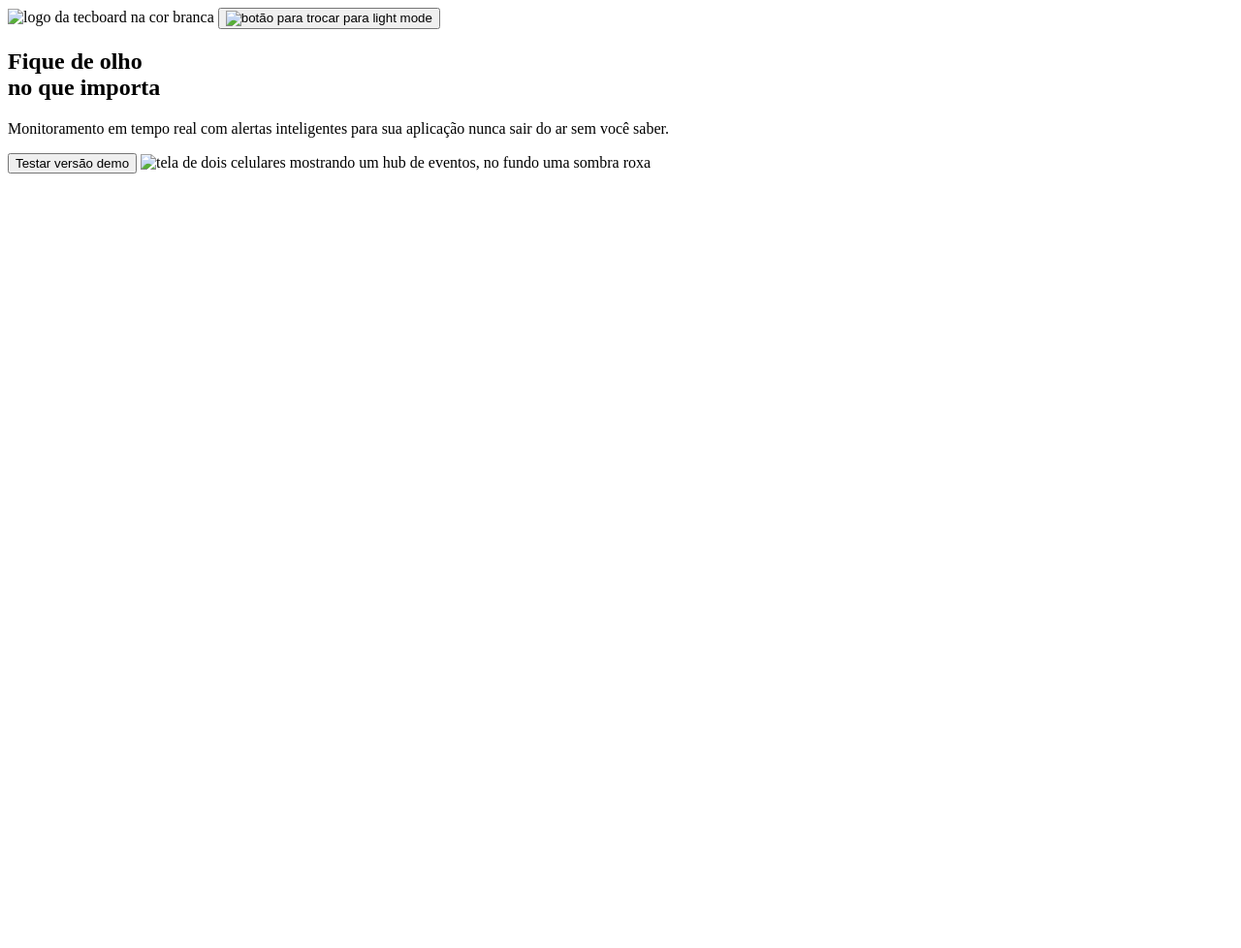
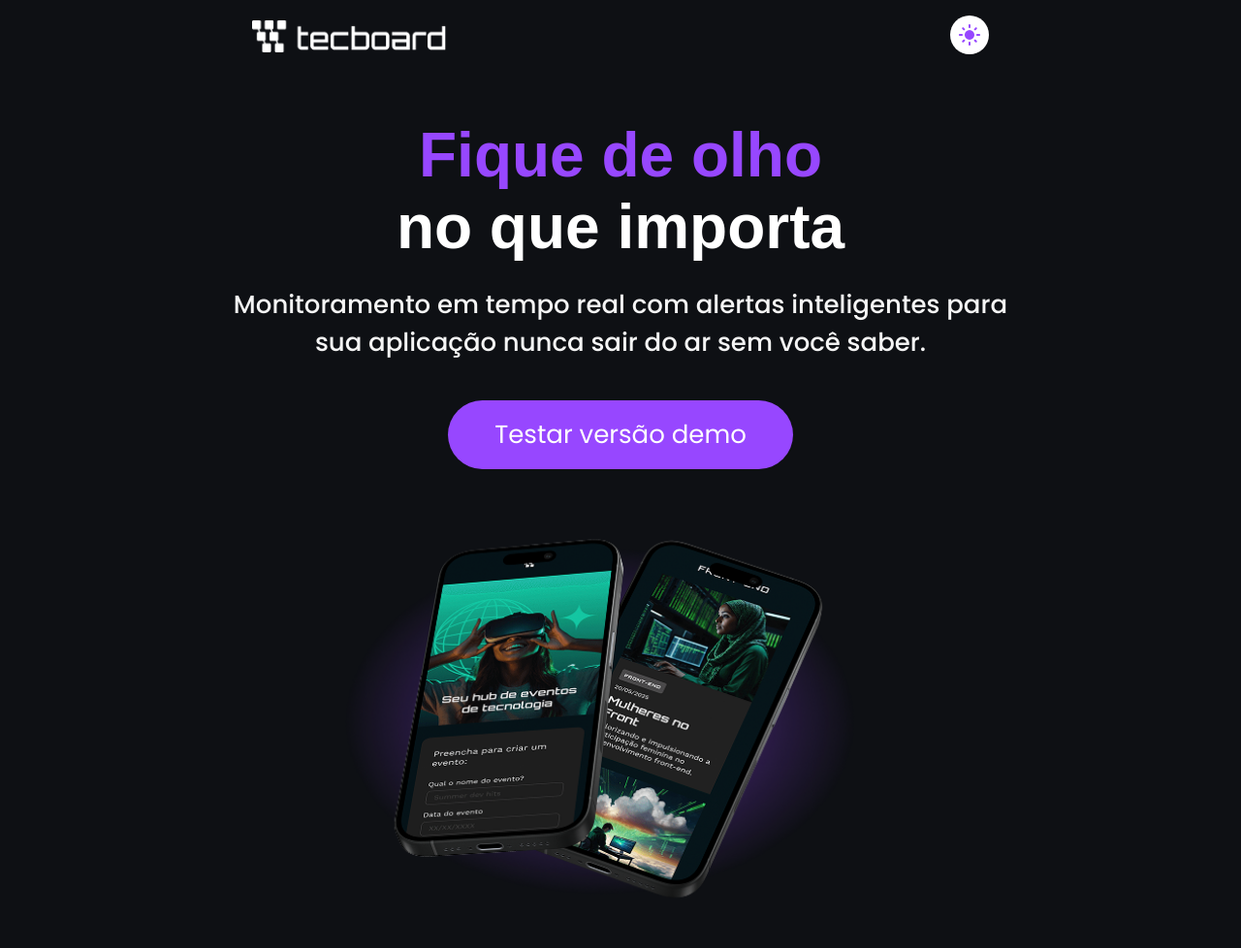
Before and after one commit to MaJu-2440/Tecboard, a plain HTML site: page index.html in a window 1280 px wide. Shown: the whole page at 97% size. Before the commit the page ends 800 px from the top, so only its background shows below. Drawn offline with Linux system fonts and the light colour scheme; the site is published under a folder, as on GitHub Pages, so addresses that start at the root find nothing; a web font is replaced by a local one.

Commit message:
corrige os caminhos de imagens e icones

```diff
--- a/index.html
+++ b/index.html
@@ -4,15 +4,15 @@
     <meta charset="UTF-8">
     <meta name="viewport" content="width=device-width, initial-scale=1.0">
 
-    <link rel="shortcut icon" href="/assets/techboard-favicon-dark.svg" type="image/x-icon">
-    <link rel="stylesheet" href="/css/style.css">
+    <link rel="shortcut icon" href="assets/techboard-favicon-dark.svg" type="image/x-icon">
+    <link rel="stylesheet" href="css/style.css">
     <title>Tecboard</title>
 </head>
 <body>
     <header>
-        <img class="logo" src="/assets/techboard-logo-dark.png" alt="logo da tecboard na cor branca" title="Logo da Tecboard">
-        <button class="btn-darklight-mode" title="Botão dark/light mode">
-            <img src="/assets/botão-light-mode.svg" alt="botão para trocar para light mode">
+        <img class="logo" src="assets/techboard-logo-dark.png" alt="logo da tecboard na cor branca" title="Logo da Tecboard">
+        <button type="button" class="btn-darklight-mode" title="Botão dark/light mode">
+            <img src="assets/botão-light-mode.svg" alt="botão para trocar para light mode">
         </button>
     </header>
 
@@ -22,7 +22,7 @@
             <p>Monitoramento em tempo real com alertas inteligentes para sua aplicação nunca sair do ar sem você saber.</p>
             <button type="button" class="btn-primario">Testar versão demo</button>
 
-            <img src="/assets/celulares-desktop.png"
+            <img src="assets/celulares-desktop.png"
             alt="tela de dois celulares mostrando um hub de eventos, no fundo uma sombra roxa"
             >
         </section>
```
